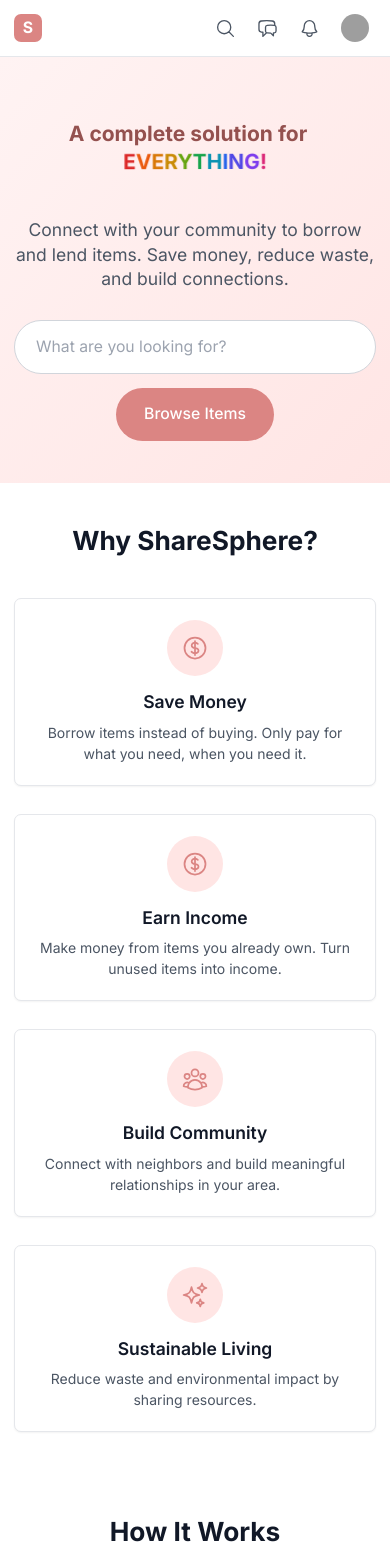
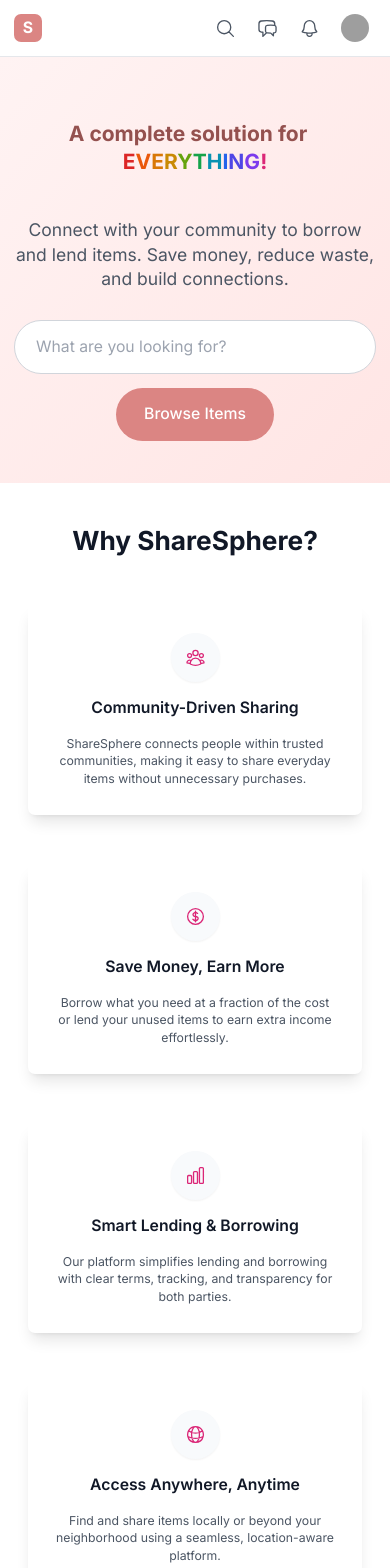
Before and after one commit to AsharTasneem/sharesphere, a React (Vite) app: page / in a window 390 px wide. Shown: the top 1568 px of the page. Built offline with nearby package versions, Linux system fonts and the light colour scheme; grey boxes are pictures that could not be loaded.

Commit message:
feature: improvised landing page cards

```diff
--- /dev/null
+++ b/src/components/layout/ServiceCard.tsx
@@ -0,0 +1,140 @@
+import React, { useRef } from "react";
+import { gsap } from "gsap";
+import { useGSAP } from "@gsap/react";
+import { ScrollTrigger } from "gsap/ScrollTrigger";
+
+gsap.registerPlugin(ScrollTrigger);
+
+export interface ServiceItemData {
+  icon: React.ReactNode;
+  title: string;
+  description: string;
+}
+
+const ServiceCardItem = ({ service }: { service: ServiceItemData }) => {
+  const containerRef = useRef<HTMLDivElement>(null);
+  const overlayRef = useRef<HTMLDivElement>(null);
+  const iconRef = useRef<HTMLDivElement>(null);
+  const titleRef = useRef<HTMLHeadingElement>(null);
+  const descRef = useRef<HTMLParagraphElement>(null);
+
+  const tl = useRef<gsap.core.Timeline | null>(null);
+
+  useGSAP(
+    () => {
+      // Create a timeline that handles all hover states
+      tl.current = gsap.timeline({
+        paused: true,
+        defaults: { duration: 0.4, ease: "power2.out", force3D: true },
+      });
+
+      tl.current
+        // Animate Overlay (Sweep in)
+        .to(overlayRef.current, {
+          top: "0%",
+          borderRadius: "0",
+        })
+        // Animate Icon (Pop, Transparent BG)
+        .to(
+          iconRef.current,
+          {
+            scale: 1.2,
+            backgroundColor: "rgba(255, 255, 255, 0)", // Transparent to show gradient
+            boxShadow: "none",
+          },
+          "<"
+        )
+        // Animate Text Colors
+        .to(titleRef.current, { color: "#5b21b6" }, "<"); // Deep Purple to match lavender
+    },
+    { scope: containerRef }
+  );
+
+  return (
+    <div className="p-4 text-center service-card opacity-0">
+      <div
+        ref={containerRef}
+        className="relative z-10 overflow-hidden rounded-lg bg-white p-8 shadow-lg cursor-pointer h-full"
+        style={{
+          backfaceVisibility: "hidden",
+          transform: "translate3d(0,0,0)",
+        }}
+        onMouseEnter={() => tl.current?.play()}
+        onMouseLeave={() => tl.current?.reverse()}
+      >
+        {/* Gradient Overlay - Start positioned above */}
+        <div
+          ref={overlayRef}
+          className="absolute left-0 top-[-100%] h-full w-full z-0 bg-gradient-to-br from-white to-[#d5cdf3]"
+        ></div>
+
+        {/* Content Wrapper to ensure it sits on top of overlay */}
+        <div className="relative z-10 pointer-events-none">
+          {/* Icon */}
+          <div
+            ref={iconRef}
+            className="mb-4 mx-auto grid h-14 w-14 place-items-center rounded-full bg-slate-50 text-pink-600 shadow-sm transition-colors"
+          >
+            {service.icon}
+          </div>
+
+          {/* Title */}
+          <h3
+            ref={titleRef}
+            className="mb-4 text-lg font-semibold text-gray-900"
+          >
+            {service.title}
+          </h3>
+
+          {/* Description */}
+          <p ref={descRef} className="text-sm text-gray-600">
+            {service.description}
+          </p>
+        </div>
+      </div>
+    </div>
+  );
+};
+
+interface ServiceCardProps {
+  data?: ServiceItemData[];
+  className?: string; // Add className prop
+}
+
+const ServiceCard = ({ data, className }: ServiceCardProps) => {
+  const containerRef = useRef(null);
+
+  useGSAP(
+    () => {
+      const cards = gsap.utils.toArray(".service-card");
+      gsap.fromTo(
+        cards,
+        { y: 100, opacity: 0 },
+        {
+          y: 0,
+          opacity: 1,
+          duration: 1,
+          stagger: 0.2,
+          scrollTrigger: {
+            trigger: containerRef.current,
+            start: "top 80%",
+            toggleActions: "play none none reverse",
+          },
+        }
+      );
+    },
+    { scope: containerRef }
+  );
+
+  return (
+    <div className={className} ref={containerRef}>
+      {/* Cards */}
+      <div className="grid grid-cols-1 md:grid-cols-2 lg:grid-cols-3 gap-6 justify-center">
+        {data &&
+          data.map((item, idx) => <ServiceCardItem key={idx} service={item} />)}
+      </div>
+    </div>
+  );
+};
+
+export default ServiceCard;
--- a/src/pages/LandingPage.tsx
+++ b/src/pages/LandingPage.tsx
@@ -8,16 +8,88 @@
   CurrencyDollarIcon,
   UserGroupIcon,
   SparklesIcon,
+  ChartBarIcon,
+  GlobeAltIcon,
+  ChatBubbleLeftRightIcon,
+  ArrowPathIcon,
 } from "@heroicons/react/24/outline";
 import { Button } from "@/components/ui/Button";
-import { Card } from "@/components/ui/Card";
 import { useAuthStore } from "@/stores/authStore";
 import DroppingTextsGSAP from "@/components/layout/DroppingText";
+import ServiceCard from "@/components/layout/ServiceCard";
 
 gsap.registerPlugin(ScrollTrigger, useGSAP);
 
+// Interface
+export interface ServiceItemData {
+  icon: React.ReactNode;
+  title: string;
+  description: string;
+}
+
 export default function LandingPage() {
   const { isAuthenticated } = useAuthStore();
+
+  const defaultServices: ServiceItemData[] = [
+    {
+      icon: <UserGroupIcon className="w-6 h-6" />,
+      title: "Community-Driven Sharing",
+      description:
+        "ShareSphere connects people within trusted communities, making it easy to share everyday items without unnecessary purchases.",
+    },
+    {
+      icon: <CurrencyDollarIcon className="w-6 h-6" />,
+      title: "Save Money, Earn More",
+      description:
+        "Borrow what you need at a fraction of the cost or lend your unused items to earn extra income effortlessly.",
+    },
+    {
+      icon: <ChartBarIcon className="w-6 h-6" />,
+      title: "Smart Lending & Borrowing",
+      description:
+        "Our platform simplifies lending and borrowing with clear terms, tracking, and transparency for both parties.",
+    },
+    {
+      icon: <GlobeAltIcon className="w-6 h-6" />,
+      title: "Access Anywhere, Anytime",
+      description:
+        "Find and share items locally or beyond your neighborhood using a seamless, location-aware platform.",
+    },
+    {
+      icon: <SparklesIcon className="w-6 h-6" />,
+      title: "Sustainable by Design",
+      description:
+        "By encouraging reuse and sharing, ShareSphere helps reduce waste and promotes a more sustainable lifestyle.",
+    },
+    {
+      icon: <UserGroupIcon className="w-6 h-6" />,
+      title: "Trust & Safety First",
+      description:
+        "Built-in user profiles, reviews, and secure interactions ensure safe and reliable sharing experiences.",
+    },
+  ];
+
+  const processSteps: ServiceItemData[] = [
+    {
+      icon: <MagnifyingGlassIcon className="w-6 h-6" />,
+      title: "Browse & Request",
+      description:
+        "Search for items in your area and send a borrow request with your dates.",
+    },
+    {
+      icon: <ChatBubbleLeftRightIcon className="w-6 h-6" />,
+      title: "Connect & Arrange",
+      description:
+        "Chat with the owner, confirm details, and arrange pickup time.",
+    },
+    {
+      icon: <ArrowPathIcon className="w-6 h-6" />,
+      title: "Borrow & Return",
+      description:
+        "Pick up the item, use it, and return it on time. Leave a review!",
+    },
+  ];
+
   const containerRef = useRef(null);
 
   useGSAP(
@@ -114,62 +186,26 @@
       </section>
 
       {/* Benefits Section */}
-      <section className="benefits-section py-12 md:py-20 px-4 bg-white">
+      <section className="benefits-section pt-12 pb-2 md:pt-20 md:pb-4 px-4 bg-surface">
         <div className="max-w-7xl mx-auto">
-          <h2 className="text-3xl font-bold text-center text-gray-900 mb-12">
+          <h2 className="text-3xl font-bold text-center text-gray-900 mb-0">
             Why ShareSphere?
           </h2>
-          <div className="grid md:grid-cols-2 lg:grid-cols-4 gap-8">
-            <Card hoverEffect className="text-center h-full">
-              <div className="w-16 h-16 bg-primary-100 rounded-full flex items-center justify-center mx-auto mb-4">
-                <CurrencyDollarIcon className="h-8 w-8 text-primary-600" />
-              </div>
-              <h3 className="text-xl font-semibold mb-2">Save Money</h3>
-              <p className="text-gray-600">
-                Borrow items instead of buying. Only pay for what you need, when
-                you need it.
-              </p>
-            </Card>
-            <Card hoverEffect className="text-center h-full">
-              <div className="w-16 h-16 bg-primary-100 rounded-full flex items-center justify-center mx-auto mb-4">
-                <CurrencyDollarIcon className="h-8 w-8 text-primary-600" />
-              </div>
-              <h3 className="text-xl font-semibold mb-2">Earn Income</h3>
-              <p className="text-gray-600">
-                Make money from items you already own. Turn unused items into
-                income.
-              </p>
-            </Card>
-            <Card hoverEffect className="text-center h-full">
-              <div className="w-16 h-16 bg-primary-100 rounded-full flex items-center justify-center mx-auto mb-4">
-                <UserGroupIcon className="h-8 w-8 text-primary-600" />
-              </div>
-              <h3 className="text-xl font-semibold mb-2">Build Community</h3>
-              <p className="text-gray-600">
-                Connect with neighbors and build meaningful relationships in
-                your area.
-              </p>
-            </Card>
-            <Card hoverEffect className="text-center h-full">
-              <div className="w-16 h-16 bg-primary-100 rounded-full flex items-center justify-center mx-auto mb-4">
-                <SparklesIcon className="h-8 w-8 text-primary-600" />
-              </div>
-              <h3 className="text-xl font-semibold mb-2">Sustainable Living</h3>
-              <p className="text-gray-600">
-                Reduce waste and environmental impact by sharing resources.
-              </p>
-            </Card>
-          </div>
+        </div>
+      </section>
+      <section className="pb-4 pt-8 px-4">
+        <div className="max-w-7xl mx-auto">
+          <ServiceCard data={defaultServices} />
         </div>
       </section>
 
       {/* How It Works */}
       <section className="steps-section py-12 md:py-20 px-4 bg-surface">
         <div className="max-w-7xl mx-auto">
-          <h2 className="text-3xl font-bold text-center text-gray-900 mb-12">
+          <h2 className="text-3xl font-bold text-center text-gray-900">
             How It Works
           </h2>
-          <div className="grid md:grid-cols-3 gap-8">
+          {/* <div className="grid md:grid-cols-3 gap-8">
             <Card hoverEffect className="text-center h-full">
               <div className="w-12 h-12 bg-primary-600 text-white rounded-full flex items-center justify-center mx-auto mb-4 text-xl font-bold">
                 1
@@ -198,7 +234,9 @@
                 Pick up the item, use it, and return it on time. Leave a review!
               </p>
             </Card>
-          </div>
+          </div> */}
+          <ServiceCard data={processSteps} className="mt-12" />
+
           <div className="text-center mt-12">
             <Link to="/how-it-works">
               <Button variant="outline">Learn More</Button>
```
